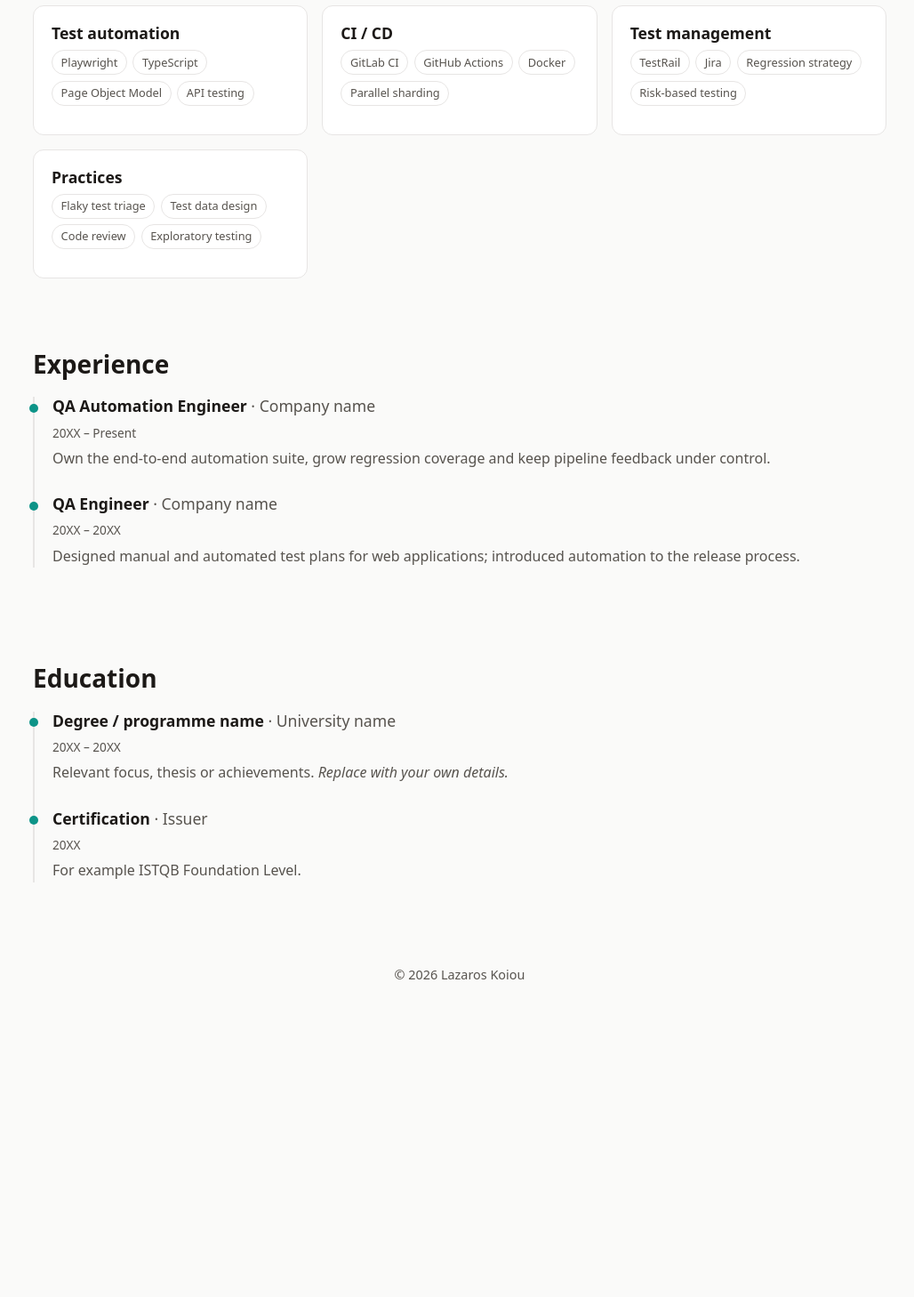
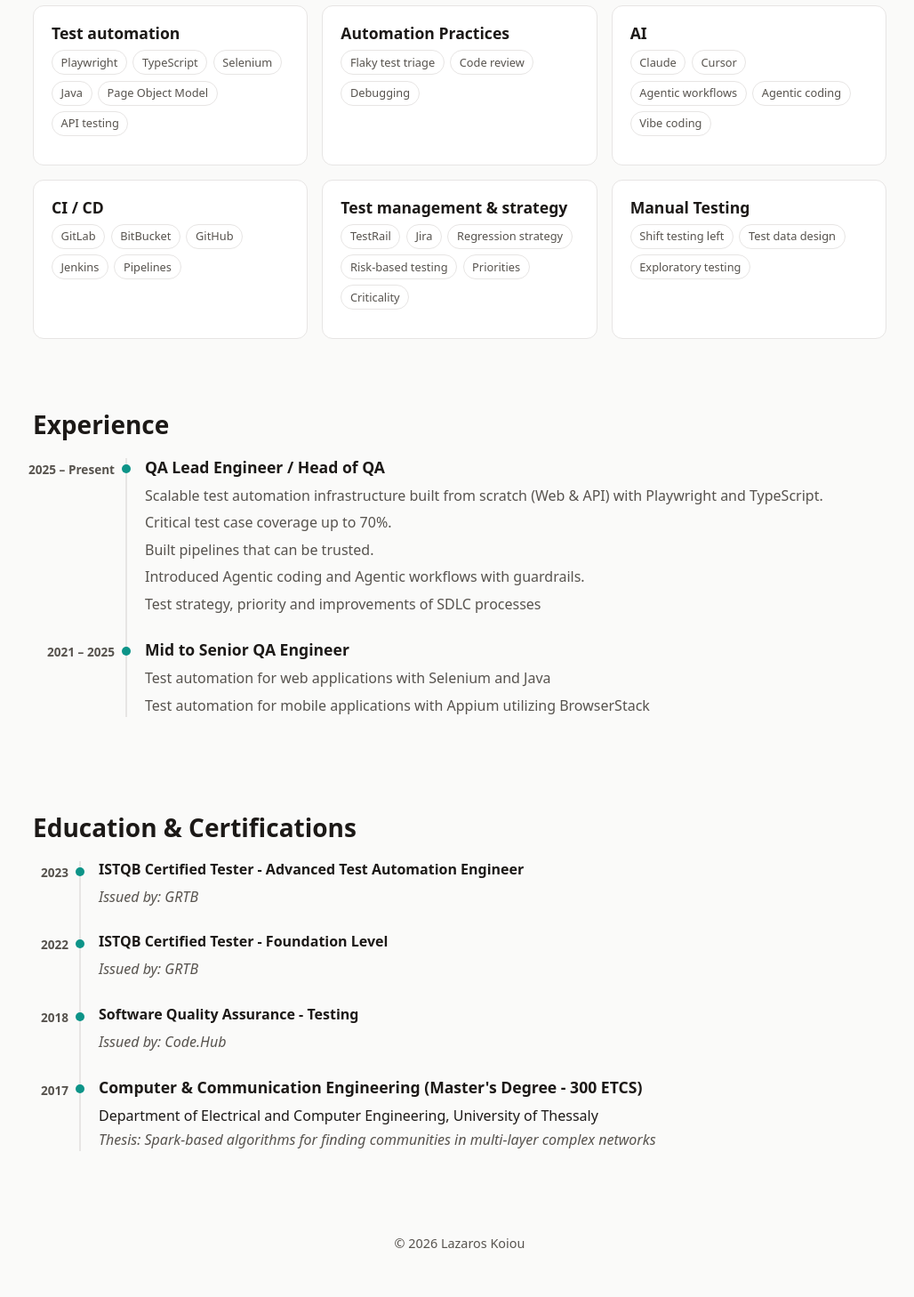
Before and after one commit to lazkoiou/lazkoiou.github.io, an Astro site: page / in a window 1280 px wide. Shown: the part 1020-2478 px from the top of the page at 89% size, without its empty margins (123-1151 px from the left). Before the commit the page ends 2175 px from the top, so only its background shows below. Built offline with nearby package versions, Linux system fonts and the light colour scheme; Astro itself is replaced by a stand-in of ours.

Commit message:
Style changes and data input for education and experiences

```diff
--- a/src/pages/index.astro
+++ b/src/pages/index.astro
@@ -31,19 +31,27 @@ import Base from '../layouts/Base.astro';
       <div class="grid">
         <article class="card">
           <h3>Test automation</h3>
-          <ul class="tags"><li>Playwright</li><li>TypeScript</li><li>Page Object Model</li><li>API testing</li></ul>
+          <ul class="tags"><li>Playwright</li><li>TypeScript</li><li>Selenium</li><li>Java</li><li>Page Object Model</li><li>API testing</li></ul>
+        </article>
+        <article class="card">
+          <h3>Automation Practices</h3>
+          <ul class="tags"><li>Flaky test triage</li><li>Code review</li><li>Debugging</li></ul>
+        </article>
+        <article class="card">
+          <h3>AI</h3>
+          <ul class="tags"><li>Claude</li><li>Cursor</li><li>Agentic workflows</li><li>Agentic coding</li><li>Vibe coding</li></ul>
         </article>
         <article class="card">
           <h3>CI / CD</h3>
-          <ul class="tags"><li>GitLab CI</li><li>GitHub Actions</li><li>Docker</li><li>Parallel sharding</li></ul>
+          <ul class="tags"><li>GitLab</li><li>BitBucket</li><li>GitHub</li><li>Jenkins</li><li>Pipelines</li></ul>
         </article>
         <article class="card">
-          <h3>Test management</h3>
-          <ul class="tags"><li>TestRail</li><li>Jira</li><li>Regression strategy</li><li>Risk-based testing</li></ul>
+          <h3>Test management & strategy</h3>
+          <ul class="tags"><li>TestRail</li><li>Jira</li><li>Regression strategy</li><li>Risk-based testing</li><li>Priorities</li><li>Criticality</li></ul>
         </article>
         <article class="card">
-          <h3>Practices</h3>
-          <ul class="tags"><li>Flaky test triage</li><li>Test data design</li><li>Code review</li><li>Exploratory testing</li></ul>
+          <h3>Manual Testing</h3>
+          <ul class="tags"><li>Shift testing left</li><li>Test data design</li><li>Exploratory testing</li></ul>
         </article>
       </div>
     </section>
@@ -52,30 +60,46 @@ import Base from '../layouts/Base.astro';
       <h2>Experience</h2>
       <ol class="timeline">
         <li>
-          <h3>QA Automation Engineer <span>· Company name</span></h3>
-          <p class="meta">20XX – Present</p>
-          <p>Own the end-to-end automation suite, grow regression coverage and keep pipeline feedback under control.</p>
+          <h3>QA Lead Engineer / Head of QA</h3>
+          <p class="meta"><b>2025 – Present</b></p>
+          <p>Scalable test automation infrastructure built from scratch (Web & API) with Playwright and TypeScript.</p>
+          <p>Critical test case coverage up to 70%.</p>
+          <p>Built pipelines that can be trusted.</p>
+          <p>Introduced Agentic coding and Agentic workflows with guardrails.</p>
+          <p>Test strategy, priority and improvements of SDLC processes</p>
         </li>
         <li>
-          <h3>QA Engineer <span>· Company name</span></h3>
-          <p class="meta">20XX – 20XX</p>
-          <p>Designed manual and automated test plans for web applications; introduced automation to the release process.</p>
+          <h3>Mid to Senior QA Engineer</h3>
+          <p class="meta"><b>2021 – 2025</b></p>
+          <p>Test automation for web applications with Selenium and Java</p>
+          <p>Test automation for mobile applications with Appium utilizing BrowserStack</p>
         </li>
       </ol>
     </section>
 
     <section id="education">
-      <h2>Education</h2>
+      <h2>Education & Certifications</h2>
       <ol class="timeline">
         <li>
-          <h3>Degree / programme name <span>· University name</span></h3>
-          <p class="meta">20XX – 20XX</p>
-          <p>Relevant focus, thesis or achievements. <em>Replace with your own details.</em></p>
+          <h4>ISTQB Certified Tester - Advanced Test Automation Engineer</h4>
+          <p class="meta"><b>2023</b></p>
+          <p><em>Issued by: GRTB</em></p>
         </li>
         <li>
-          <h3>Certification <span>· Issuer</span></h3>
-          <p class="meta">20XX</p>
-          <p>For example ISTQB Foundation Level.</p>
+          <h4>ISTQB Certified Tester - Foundation Level</h4>
+          <p class="meta"><b>2022</b></p>
+          <p><em>Issued by: GRTB</em></p>
+        </li>
+        <li>
+          <h4>Software Quality Assurance - Testing</h4>
+          <p class="meta"><b>2018</b></p>
+          <p><em>Issued by: Code.Hub</em></p>
+        </li>
+        <li>
+          <h3>Computer & Communication Engineering (Master's Degree - 300 ETCS)</h3>
+          <p class="meta"><b>2017</b></p>
+          <span>Department of Electrical and Computer Engineering, University of Thessaly</span>
+          <p><em>Thesis: Spark-based algorithms for finding communities in multi-layer complex networks</em></p>
         </li>
       </ol>
     </section>
--- a/src/styles/global.css
+++ b/src/styles/global.css
@@ -54,7 +54,7 @@ body {
 }
 
 a { color: inherit; }
-h1, h2, h3 { line-height: 1.2; margin: 0 0 .5rem; }
+h1, h2, h3, h4 { line-height: 1.2; margin: 0 0 .5rem; }
 h2 { font-size: 1.75rem; margin-bottom: 1.25rem; }
 h3 { font-size: 1.1rem; }
 
@@ -127,6 +127,7 @@ a.card:hover { border-color: var(--accent); }
 }
 .timeline h3 span { color: var(--muted); font-weight: 400; }
 .timeline p { margin: 0 0 .25rem; color: var(--muted); }
+.timeline .meta { font-weight: 600; }
 
 .site-footer { padding: 3rem 0; color: var(--muted); font-size: .9rem; text-align: center; }
 
@@ -185,3 +186,12 @@ a.card:hover { border-color: var(--accent); }
   nav { order: 3; width: 100%; }
 }
 @media (prefers-reduced-motion: reduce) { html { scroll-behavior: auto; } }
+
+/* Education & Experience: years sit left of the timeline bullet */
+#education .timeline { margin-left: 3.25rem; }
+#experience .timeline { margin-left: 6.5rem; }
+#education .timeline .meta,
+#experience .timeline .meta {
+  position: absolute; top: .15rem; right: calc(100% + 1.25rem + 14px);
+  margin: 0; white-space: nowrap;
+}
```
Also changed, not shown: BLOGGING.md (added, +70 -0 lines).
